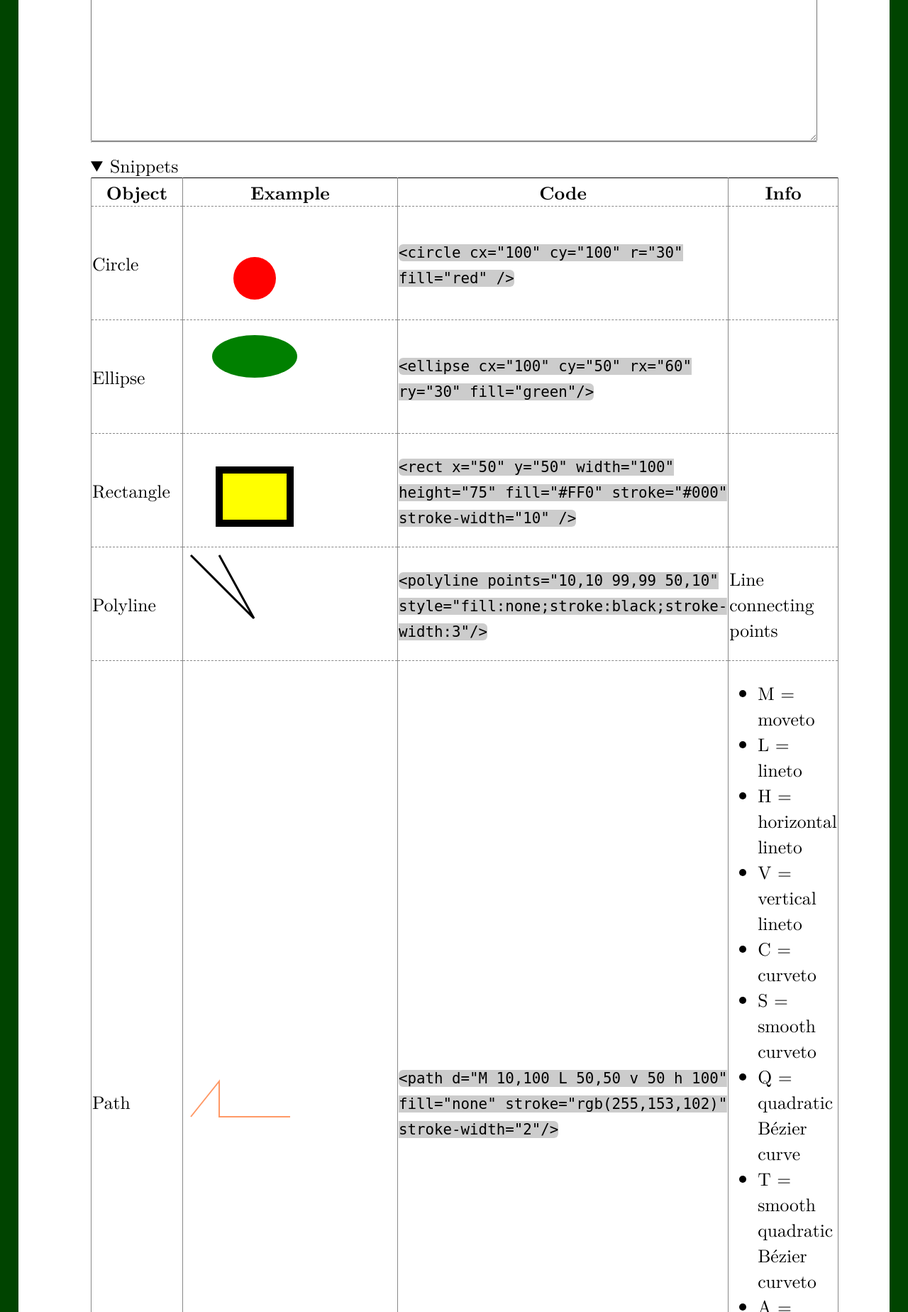
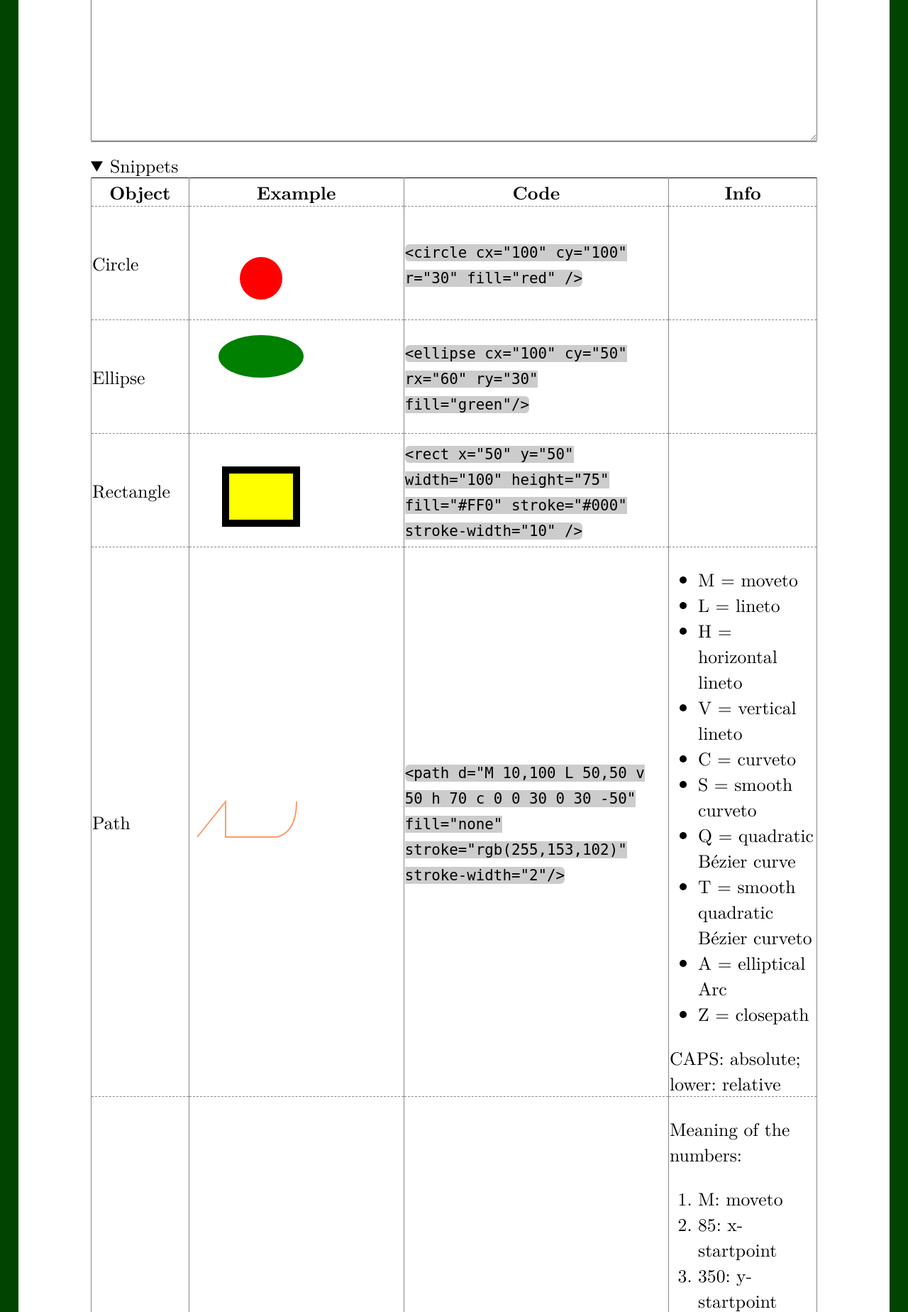
Before and after one commit to polarwinkel/PolarCloud, a Flask app: template templates/pageSvg.html in a window 1280 px wide, after a click on "Snippets". Shown: the part 196-2044 px from the top of the page at 71% size. Run offline with Flask 2, Linux system fonts and the light colour scheme; the template is opened without the code that fills it, so the values that code supplies are empty.

Commit message:
improved svg-editor

```diff
--- a/templates/pageSvg.html
+++ b/templates/pageSvg.html
@@ -8,6 +8,15 @@
 </nav>
 <div id="content">
     <textarea oninput="svgPreview()" id="svgCode" rows="5" cols="72">{{ content|safe }}</textarea>
+    <style>
+        #svgView {
+            background-color: #ddd;
+            background-image: linear-gradient(45deg, #ccc 25%, transparent 25%, transparent 75%, #ccc 75%, #ccc),
+            linear-gradient(45deg, #ccc 25%, transparent 25%, transparent 75%, #ccc 75%, #ccc);
+            background-size: 50px 50px;
+            background-position: 0 0, 25px 25px;
+        }
+    </style>
     <div id="svgView">
 {{ content|safe }}
     </div>
@@ -43,15 +52,9 @@
             <td></td>
         </tr>
         <tr>
-            <td>Polyline</td>
-            <td><svg><polyline points="10,10 99,99 50,10" style="fill:none;stroke:black;stroke-width:3"/></svg></td>
-            <td><code>&lt;polyline points="10,10 99,99 50,10" style="fill:none;stroke:black;stroke-width:3"/&gt;</code></td>
-            <td>Line connecting points</td>
-        </tr>
-        <tr>
             <td>Path</td>
-            <td><svg><path d="M 10,100 L 50,50 v 50 h 100" fill="none" stroke="rgb(255,153,102)" stroke-width="2"/></svg></td>
-            <td><code>&lt;path d="M 10,100 L 50,50 v 50 h 100" fill="none" stroke="rgb(255,153,102)" stroke-width="2"/&gt;</code></td>
+            <td><svg><path d="M 10,100 L 50,50 v 50 h 70 c 0 0 30 0 30 -50" fill="none" stroke="rgb(255,153,102)" stroke-width="2"/></svg></td>
+            <td><code>&lt;path d="M 10,100 L 50,50 v 50 h 70 c 0 0 30 0 30 -50" fill="none" stroke="rgb(255,153,102)" stroke-width="2"/&gt;</code></td>
             <td>
                 <ul>
                 <li>M = moveto</li>
@@ -68,17 +71,28 @@
                 CAPS: absolute; lower: relative
             </td>
         </tr>
+
         <tr>
-            <td>Polygon</td>
-            <td><svg><polygon points="50,120 100,25 200,100" fill="purple" stroke="#000" stroke-width="5" stroke-dasharray="40 10"/></svg></td>
-            <td><code>&lt;polygon points="50,120 100,25 200,100" fill="purple" stroke="#000" stroke-width="5" stroke-dasharray="40 10"/&gt;</code></td>
-            <td></td>
-        </tr>
-        <tr>
-            <td>Text</td>
-            <td><svg><text x="20" y="50" text-anchor="right" fill="currentColor">Testtext x<tspan dy="-0.4em" font-size="0.6em">2</tspan></text></svg></td>
-            <td><code>&lt;text x="20" y="50" text-anchor="right" fill="currentColor"&gt;Testtext x&lt;tspan dy="-0.4em" font-size="0.6em"&gt;2&lt;/tspan&gt;&lt;/text&gt;</code></td>
-            <td></td>
+            <td>Path: Arc</td>
+            <td><svg><path d="M 50 50 A 10 40 0 0 0 70 50 A 5 40 0 0 0 60 50 A 10 40 0 0 0 80 50" stroke="red" fill="none" /></svg></td>
+            <td><code>&lt;path d="M 50 50 A 10 40 0 0 0 70 50 A 5 40 0 0 0 60 50 A 10 40 0 0 0 80 50" stroke="red" fill="none" /&gt;</code></td>
+            <td>
+                <p>Meaning of the numbers:</p>
+                <ol>
+                    <li>M: moveto</li>
+                    <li>85: x-startpoint</li>
+                    <li>350: y-startpoint</li>
+                    <li>A: arc (caps: Absolut)</li>
+                    <li>150: radius x-Axis</li>
+                    <li>180: radius y-Axis</li>
+                    <li>0: rotation x</li>
+                    <li>0: flag short (0) or long (1) was</li>
+                    <li>0: flag counter-clockwise</li>
+                    <li>280: x-endpoint</li>
+                    <li>79: y-endpoint</li>
+                </ol>
+                CAPS: absolute; lower: relative
+            </td>
         </tr>
         <tr>
             <td>Bezier-path (quadratic)</td>
@@ -90,6 +104,12 @@
                 &lt;path d="M 100,10 Q 10,50 200,150" fill="none" stroke="blue"/&gt;<br />
                 &lt;path d="M 100,10 10,50 200,150" fill="none" stroke="gray"/&gt;
             </code></td>
+            <td></td>
+        </tr>
+        <tr>
+            <td>Text</td>
+            <td><svg><text x="20" y="50" text-anchor="right" fill="currentColor">Testtext x<tspan dy="-0.4em" font-size="0.6em">2</tspan></text></svg></td>
+            <td><code>&lt;text x="20" y="50" text-anchor="right" fill="currentColor"&gt;Testtext x&lt;tspan dy="-0.4em" font-size="0.6em"&gt;2&lt;/tspan&gt;&lt;/text&gt;</code></td>
             <td></td>
         </tr>
     </table>
@@ -104,32 +124,6 @@
             <th>Symbol</th>
             <th>Example</th>
             <th>Code</th>
-        </tr>
-        <tr>
-            <td>Measure</td>
-            <td><svg>
-    <circle r="20" cx="25" cy="25" style="fill:none;stroke:black;stroke-width:2"/>
-    <path d="m 1,49 l 48,-48 v 12 v -12 h -12" fill="none" stroke="black" stroke-width="2"/>
-            </svg></td>
-            <td>
-<xmp><symbol id="measure">
-    <circle r="20" cx="25" cy="25" style="fill:none;stroke:black;stroke-width:2"/>
-    <path d="m 1,49 l 48,-48 v 12 v -12 h -12" fill="none" stroke="black" stroke-width="2"/>
-</symbol></xmp>
-            </td>
-        </tr>
-        <tr>
-            <td>Electron</td>
-            <td><svg>
-    <circle r="6" cx="7" cy="7" style="fill:none;stroke:blue;stroke-width:2"/>
-    <path d="m 3,7 h 8" fill="none" stroke="blue" stroke-width="2"/>
-            </svg></td>
-            <td>
-<xmp><symbol id="electron">
-    <circle r="6" cx="7" cy="7" style="fill:none;stroke:blue;stroke-width:2"/>
-    <path d="m 3,7 h 8" fill="none" stroke="blue" stroke-width="2"/>
-</symbol></xmp>
-            </td>
         </tr>
         <tr>
             <td>Arrowhead</td>
@@ -148,6 +142,19 @@
     </marker>
 </defs>
 <line x1="" y1="50" x2="250" y2="50" stroke="#0a0" stroke-width="2" marker-start="url(#arrow)" marker-end="url(#arrow)"/></xmp>
+            </td>
+        </tr>
+        <tr>
+            <td>Electron</td>
+            <td><svg>
+    <circle r="6" cx="7" cy="7" style="fill:none;stroke:blue;stroke-width:2"/>
+    <path d="m 3,7 h 8" fill="none" stroke="blue" stroke-width="2"/>
+            </svg></td>
+            <td>
+<xmp><symbol id="electron">
+    <circle r="6" cx="7" cy="7" style="fill:none;stroke:blue;stroke-width:2"/>
+    <path d="m 3,7 h 8" fill="none" stroke="blue" stroke-width="2"/>
+</symbol></xmp>
             </td>
         </tr>
     </table>
@@ -184,7 +191,6 @@
     </table>
 </details>
 
-<hr />
 
 <div id="meta">
     <p>Loading meta-information...</p>
```
